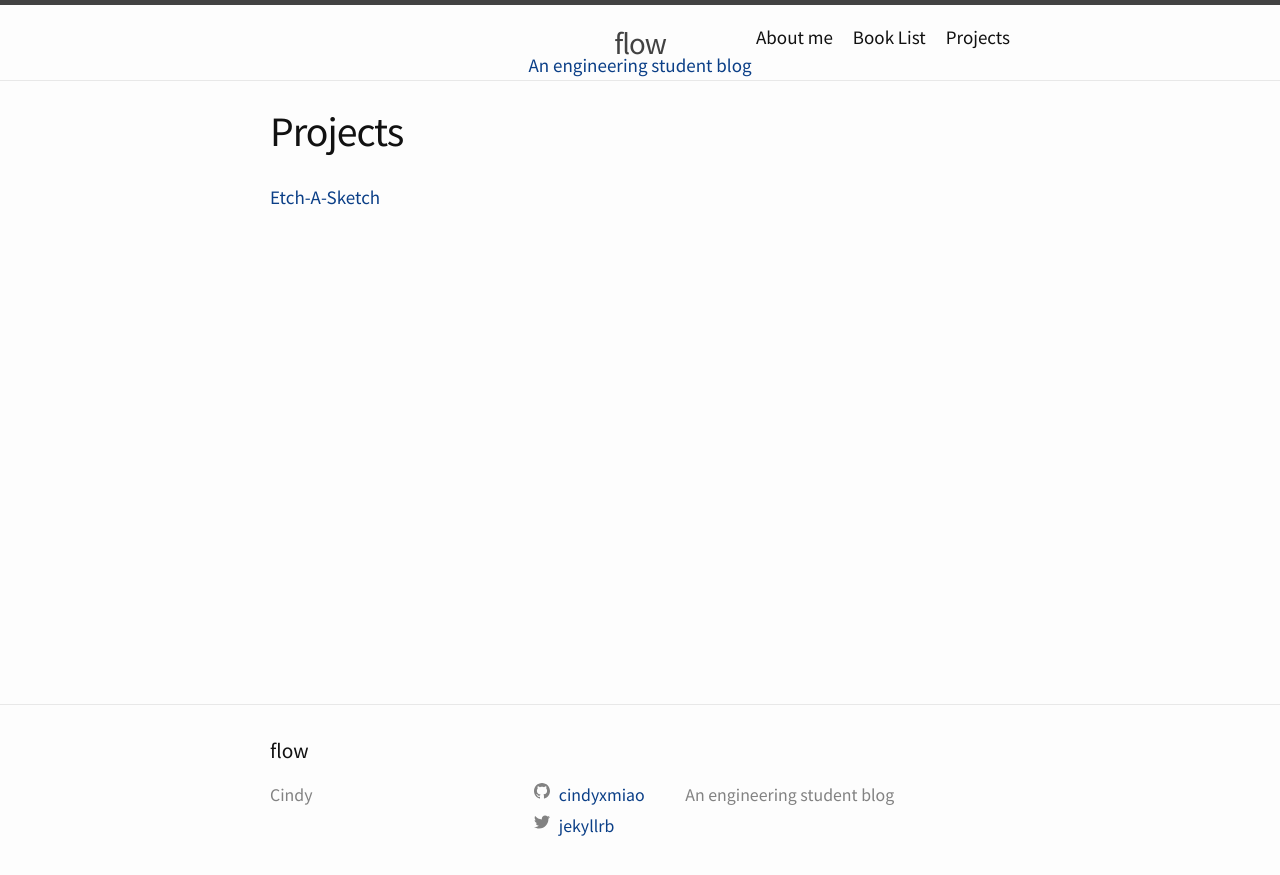
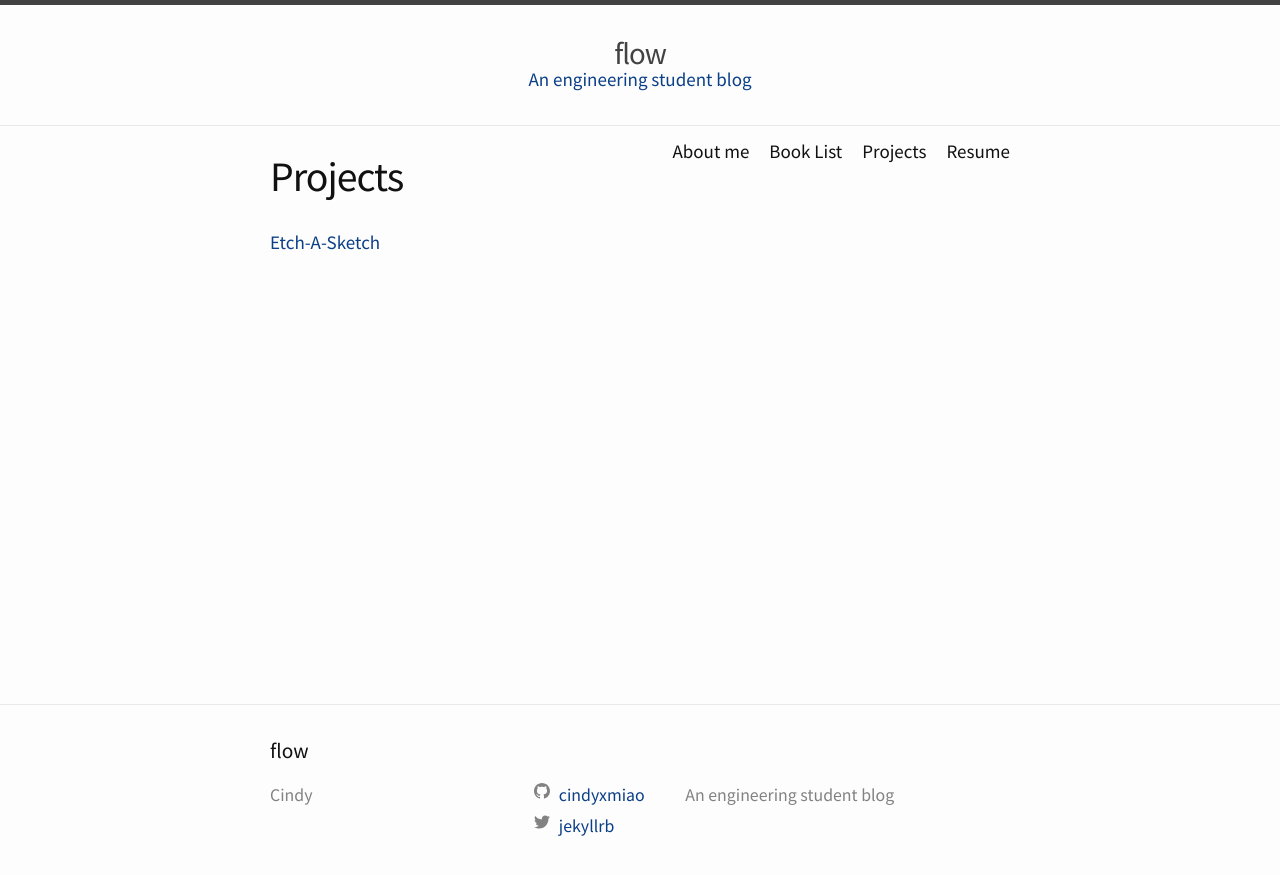
Before and after one commit to cindyxmiao/blog, a Jekyll site: the page built from projects.html, in a window 1280 px wide. Shown: the top 875 px of the page. Built offline with Jekyll 4.4.1, drawn with Linux system fonts in a browser that asks for light colours.

Commit message:
added resume

```diff
--- a/_includes/header.html
+++ b/_includes/header.html
@@ -1,6 +1,6 @@
 <header class="site-header" role="banner">
 
-  <div class="wrapper">
+  <div class="wrapper" id = "header-wrap">
     {%- assign default_paths = site.pages | map: "path" -%}
     {%- assign page_paths = site.header_pages | default: default_paths -%}
     <a class="site-title" rel="author" href="{{ "/" | relative_url }}">{{ site.title | escape }}</a>
--- a/_sass/minima/_layout.scss
+++ b/_sass/minima/_layout.scss
@@ -4,12 +4,17 @@
 .site-header {
   border-top: 5px solid $grey-color-dark;
   border-bottom: 1px solid $grey-color-light;
-  min-height: $spacing-unit * 2.5;
+  min-height: $spacing-unit * 4;
 
   // Positioning context for the mobile navigation icon
   position: relative;
 }
 
+
+#header-wrap{
+  text-align: center;
+
+}
 .site-title {
   @include relative-font-size(1.625);
   font-weight: 300;
@@ -17,7 +22,7 @@
   letter-spacing: -1px;
   margin-bottom: 0;
   position: absolute;
-  top: 50%;
+  top: 40%;
   left: 50%;
   transform: translate(-50%, -50%);
 
@@ -28,11 +33,9 @@
 }
 
 .site-description{
-  position: absolute;
-  top: 80%;
-  left: 50%;
-  transform: translate(-50%, -50%);
   font-weight: 200;
+  top: 60px;
+  position: relative;
   color: $brand-color
 
 }
@@ -40,6 +43,8 @@
 .site-nav {
   float: right;
   line-height: $base-line-height * $base-font-size * 2.25;
+  position: relative;
+  top: 70px;
 
   .nav-trigger {
       display: none;
```
Also changed, not shown: resume.html (added, +7 -0 lines), 1 other file.
